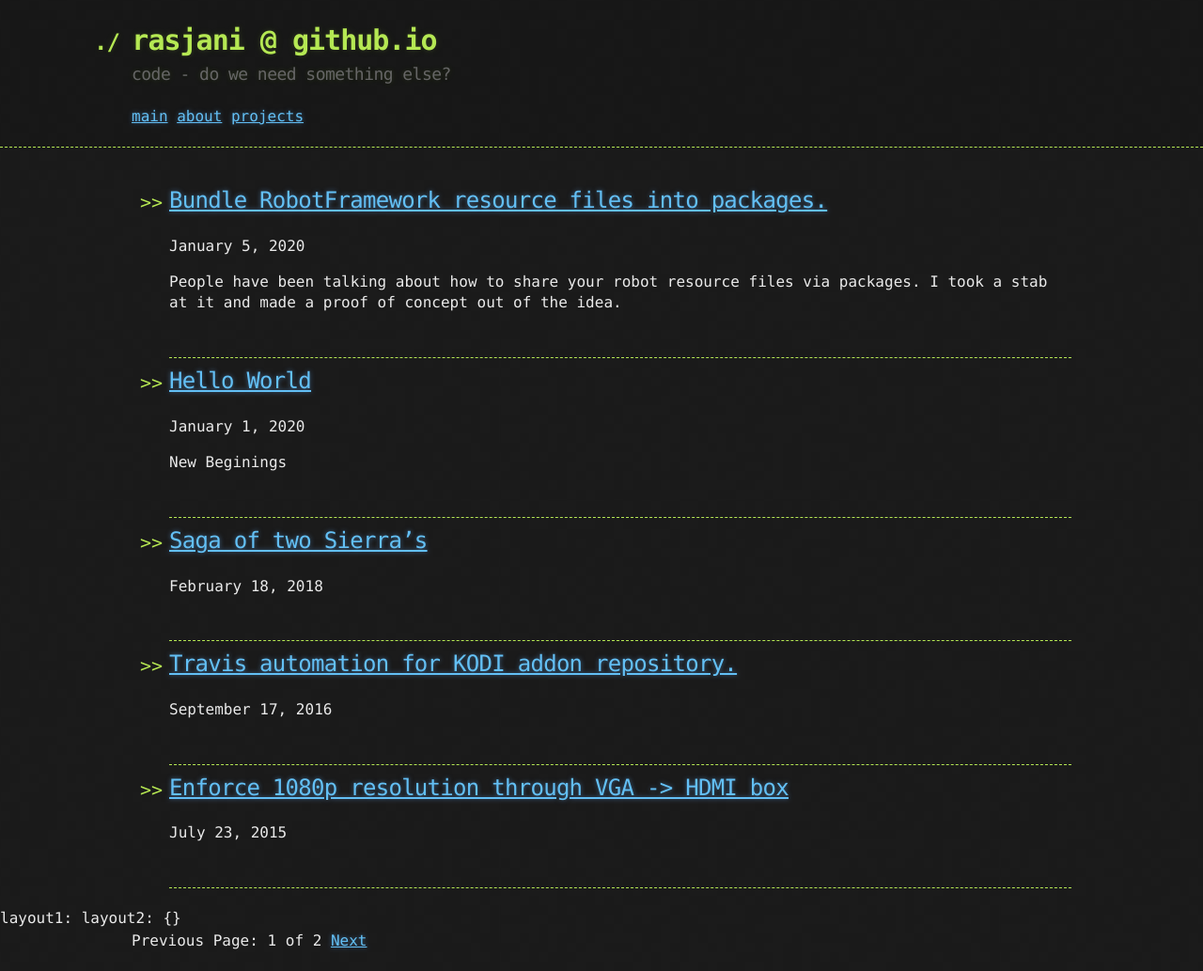
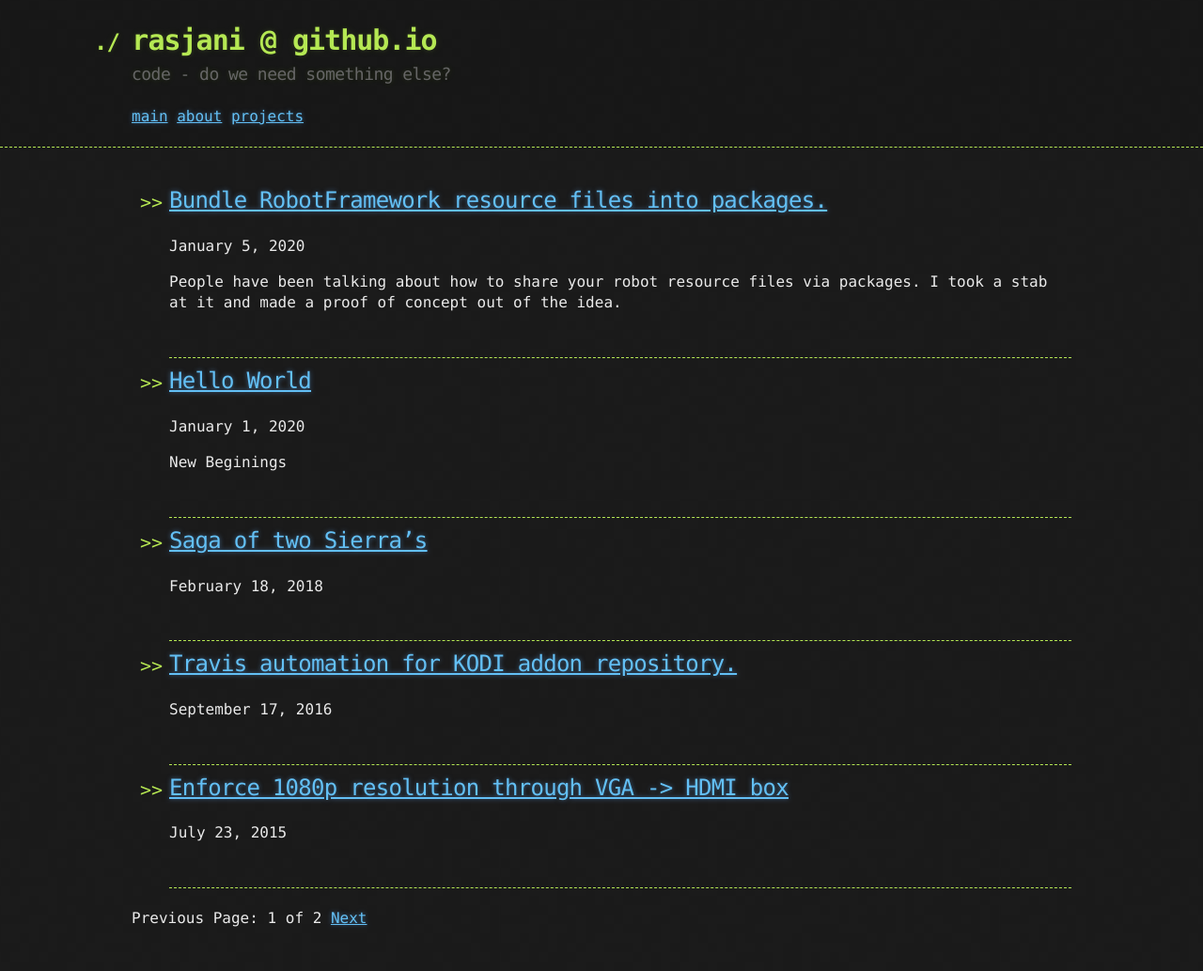
Before and after one commit to rasjani/rasjani.github.io, a Jekyll site: the page built from index.html, in a window 1280 px wide. Shown: the whole page at 94% size. Built offline with Jekyll 4.4.1, drawn with Linux system fonts in a browser that asks for light colours; the list of posts is cut into pages by our own code; after the commit the page ends 1009 px from its top, so only the background shows below that; some of the changed lines change nothing that is shown.

Commit message:
and fixed

```diff
--- a/_includes/pagination.html
+++ b/_includes/pagination.html
@@ -1,8 +1,6 @@
 <!-- Pagination links -->
 
 {% if paginator.previous_page or paginator.next_page %}
-layout1: {{ layout.layout }}
-layout2: {{ layout }}
 <div class="container">
   <section id="pagination">
     {% if paginator.previous_page %}
```
